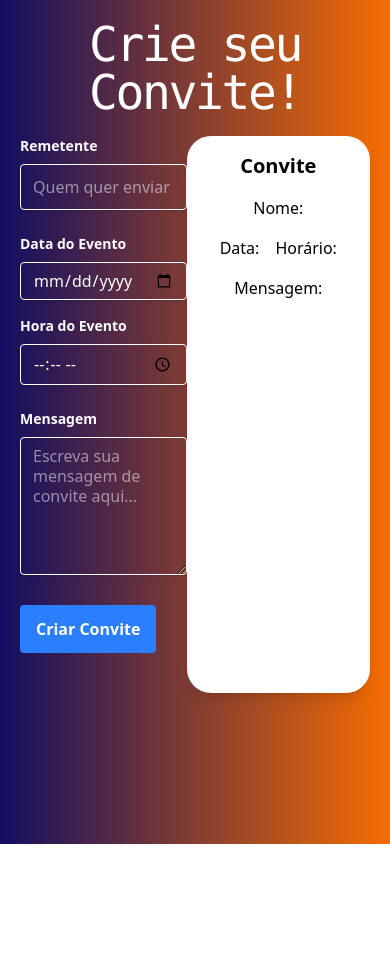
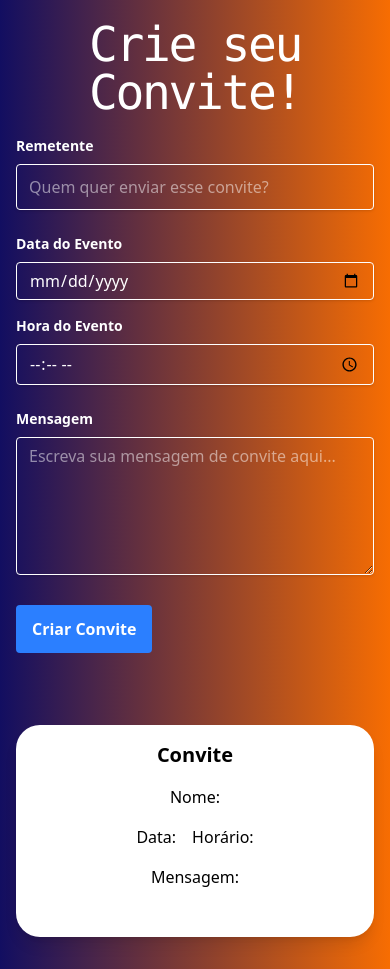
Before and after one commit to diegobbrito/personal-date, a React (Vite) app in the folder frontend/: page /makeyourinvite in a window 390 px wide. Before the commit the page ends 844 px from the top, so only its background shows below. Built offline with nearby package versions, Linux system fonts and the light colour scheme.

Commit message:
fix: adjust responsivity

```diff
--- a/frontend/src/pages/MakeYourInvite.tsx
+++ b/frontend/src/pages/MakeYourInvite.tsx
@@ -51,13 +51,14 @@ const MakeYourInvite: React.FC = () => {
 
   return (
     <>
-      <div className="flex flex-col items-center justify-start py-5 lg:py-20 px-2 sm:px-0 mx-auto w-full">
+      <div className="flex flex-col items-center justify-start py-5 lg:py-20 px-4 sm:px-6 mx-auto w-full">
         <h1 className="text-5xl md:text-7xl tracking-tighter text-white font-mono text-center">
           Crie seu Convite!
         </h1>
       </div>
-      <div className="flex justify-start mx-5 sm:mx-10 md:mx-20 lg:mx-30">
-        <div className="w-full max-w-lg">
+
+      <div className="flex flex-col lg:flex-row gap-8 px-4 sm:px-6 mx-auto w-full max-w-7xl">
+        <div className="w-full lg:w-1/2 max-w-lg">
           <form onSubmit={handleSubmit} className="space-y-6">
             <div>
               <label
@@ -76,6 +77,7 @@ const MakeYourInvite: React.FC = () => {
                 placeholder="Quem quer enviar esse convite?"
               />
             </div>
+
             <div className="grid grid-cols-1 md:grid-cols-2 gap-4">
               <div>
                 <label
@@ -109,6 +111,7 @@ const MakeYourInvite: React.FC = () => {
                 />
               </div>
             </div>
+
             <div>
               <label
                 className="block text-white font-bold mb-2 text-sm"
@@ -126,6 +129,7 @@ const MakeYourInvite: React.FC = () => {
                 rows={6}
               />
             </div>
+
             <div className="mb-10">
               <button
                 type="submit"
@@ -136,7 +140,8 @@ const MakeYourInvite: React.FC = () => {
             </div>
           </form>
         </div>
-        <div className="w-full mx-auto max-w-lg bg-white p-4 rounded-3xl shadow-lg flex flex-col items-center space-y-4">
+
+        <div className="w-full lg:w-1/4 max-w-lg bg-white p-4 rounded-3xl shadow-lg flex flex-col items-center space-y-4 mb-8 lg:mb-0">
           <h2 className="text-xl font-bold">Convite</h2>
           <div className="flex flex-col items-center space-y-4">
             <p>Nome: {formData.sender}</p>
```
